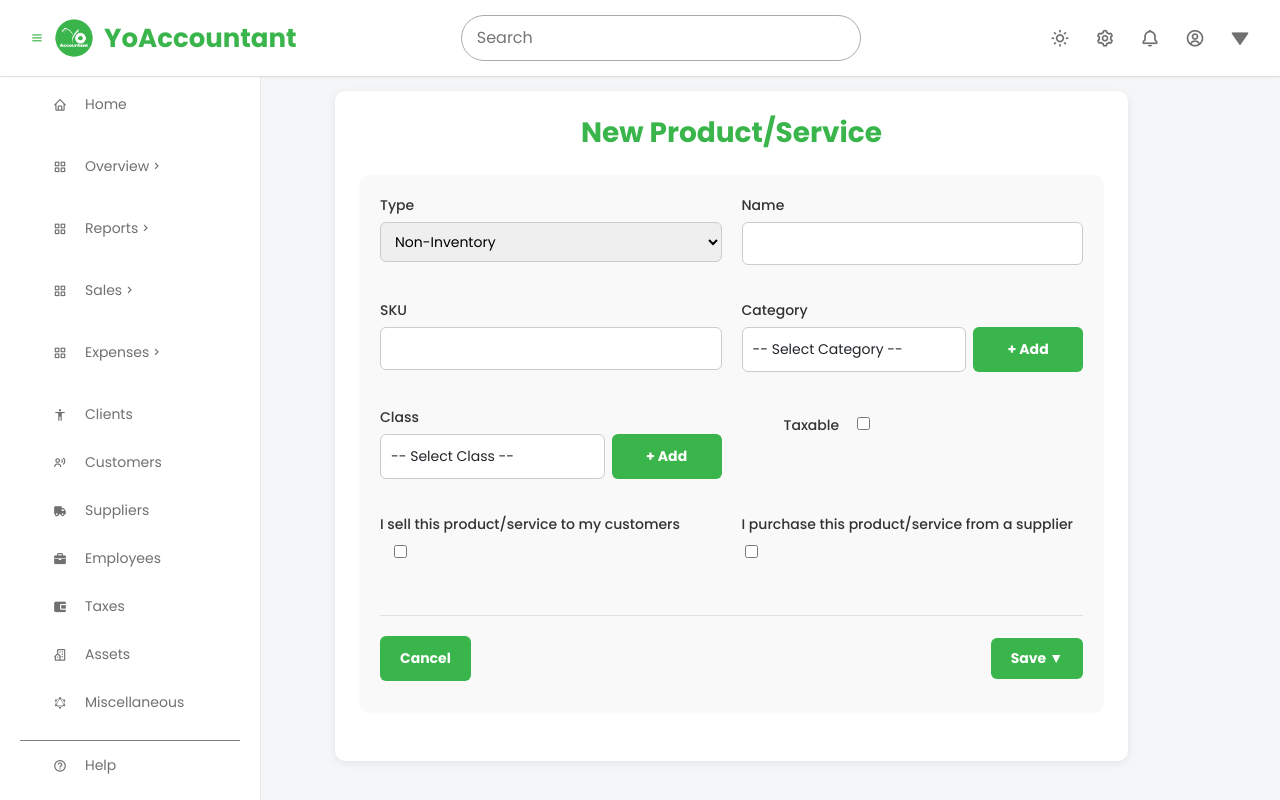
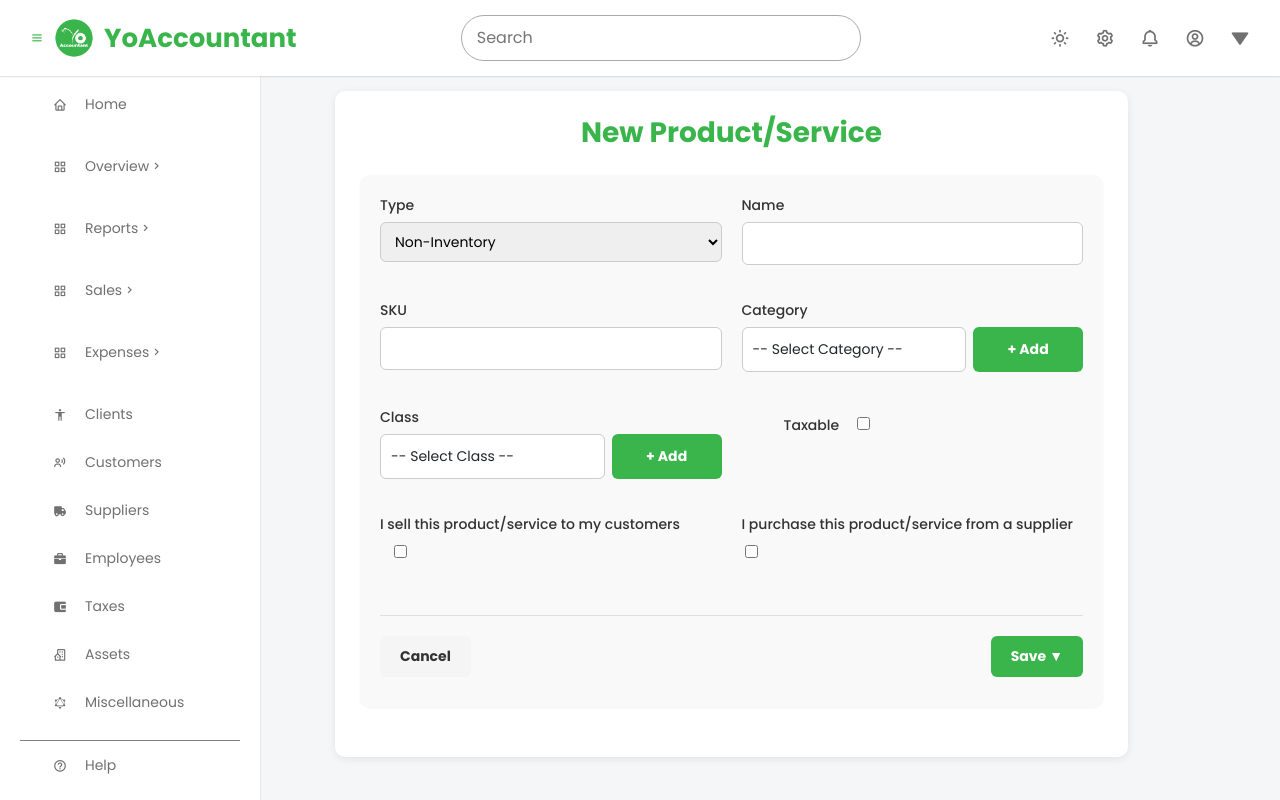
Before and after one commit to iacreations/sowa-accountants, a Django app: page /inventory/inventory/add/products in a window 1280 px wide. Run offline with Django 5.2, Linux system fonts and the light colour scheme; data that the repository does not hold is empty.

Commit message:
product save button

```diff
--- a/inventory/templates/Products_and_services_form.html
+++ b/inventory/templates/Products_and_services_form.html
@@ -343,20 +343,18 @@
         </div>
 
         <!-- Footer -->
-        <div class="footer">
-          <a href="{% url 'sales:sales' %}" class="text-decoration-none" id="btn">
-            <button type="button" class="btn button">Cancel</button>
-          </a>
+      <div class="footer">
+        <a href="{% url 'expenses:expenses' %}"><button class="btn btn-cancel" type="button">Cancel</button></a>
+        <div class="dropdown">
+          <button type="button" class="btn btn-green">Save ▼</button>
+          <div class="dropdown-menu">
+            <button type="submit" name="save_action" value="save">Save</button>
+              <button type="submit" name="save_action" value="save&new">Save & New</button>
+              <button type="submit" name="save_action" value="save&close">Save & Close</button>
 
-          <div class="dropdown">
-            <button type="button" class="btn btn-green">Save ▼</button>
-            <div class="dropdown-menu">
-              <button type="submit" name="save_action" style="font-size: 1em;" value="save">Save</button>
-              <button type="submit" name="save_action" style="font-size: 1em;" value="save&new">Save & New</button>
-              <button type="submit" name="save_action" style="font-size: 1em;" value="save&close">Save & Close</button>
-            </div>
           </div>
         </div>
+      </div>
       </form>
     </div>
   </div>
```
